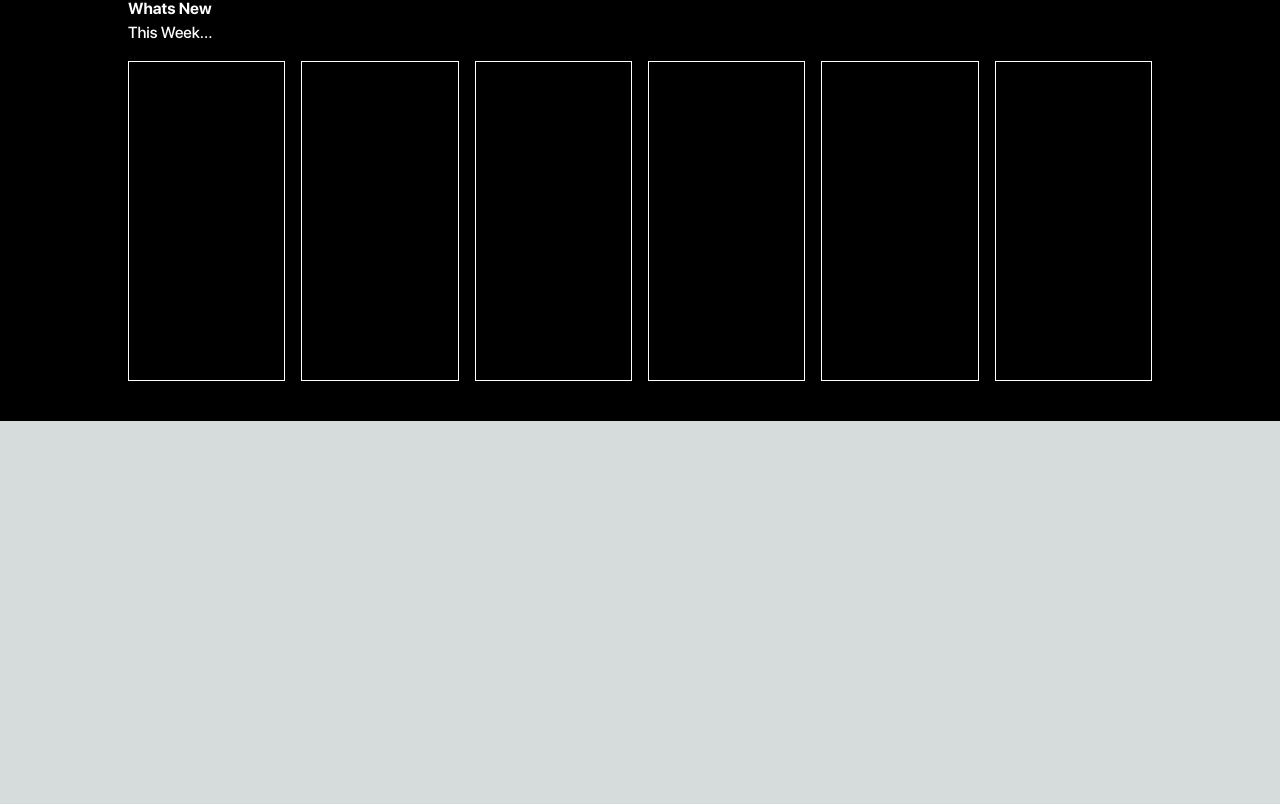
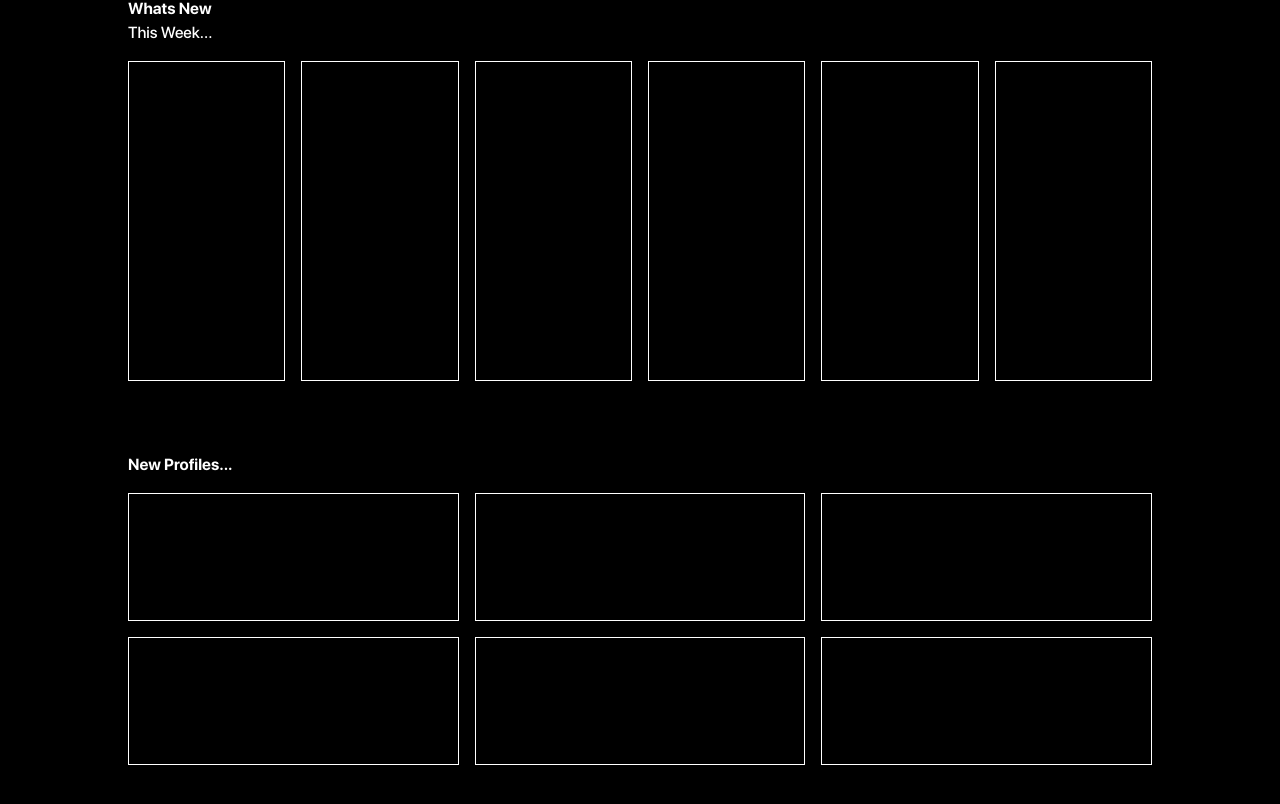
Before and after one commit to joaovargas2002/HADS_JoaoVargas_Soundboxd_App, a Next.js app in the folder soundboxd-app/: page / in a window 1280 px wide. Shown: the part 864-1668 px from the top of the page. Before the commit the page ends 1285 px from the top, so only its background shows below. Built offline with nearby package versions, Linux system fonts and the light colour scheme.

Commit message:
teste rotas

```diff
--- a/soundboxd-app/src/app/pages/login.tsx
+++ b/soundboxd-app/src/app/Login/page.tsx
@@ -1,4 +1,4 @@
-import Header from "../components/Header/Header"
+import Header from "@/app/components/Header/Header"
 
 export default function Login() {
     return (
--- a/soundboxd-app/src/app/page.tsx
+++ b/soundboxd-app/src/app/page.tsx
@@ -2,6 +2,8 @@
 import MySwiper from './components/MySwiper/MySwiper';
 import Title from './components/Title/Title';
 import WhatsNew from './components/WhatsNew/WhatsNew';
+import Profiles from './components/Profiles/Profiles';
+import Footer from './components/footer/footer';
 
 export default function Home() {
   return (
@@ -13,6 +15,10 @@
       <MySwiper />
 
       <WhatsNew />
+
+      <Profiles />
+
+      <Footer />
     </main>
   );
 }
```
